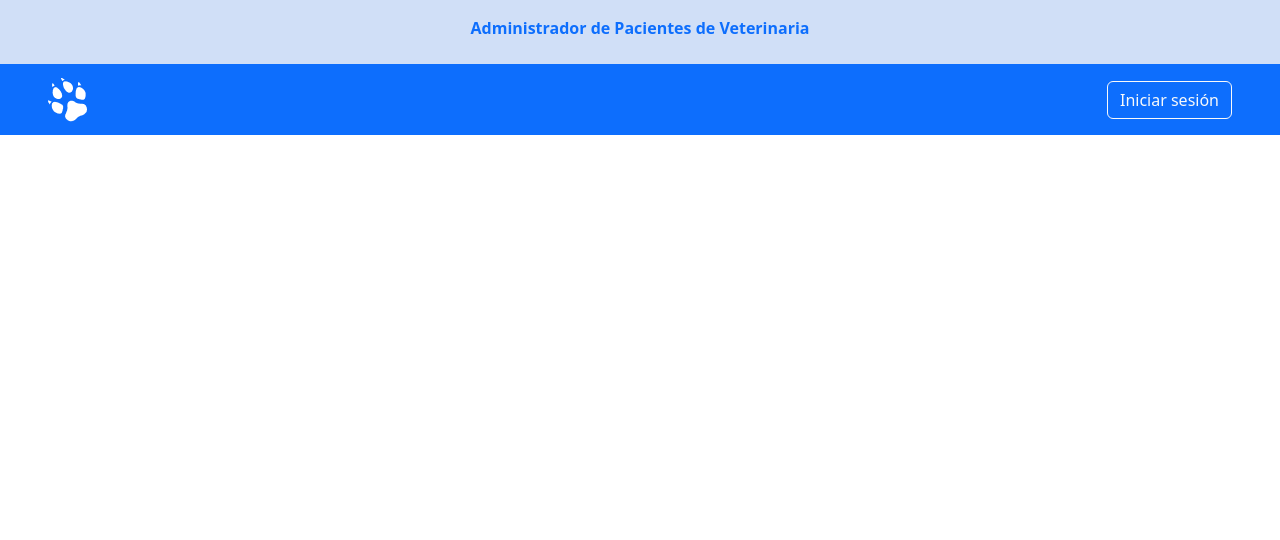
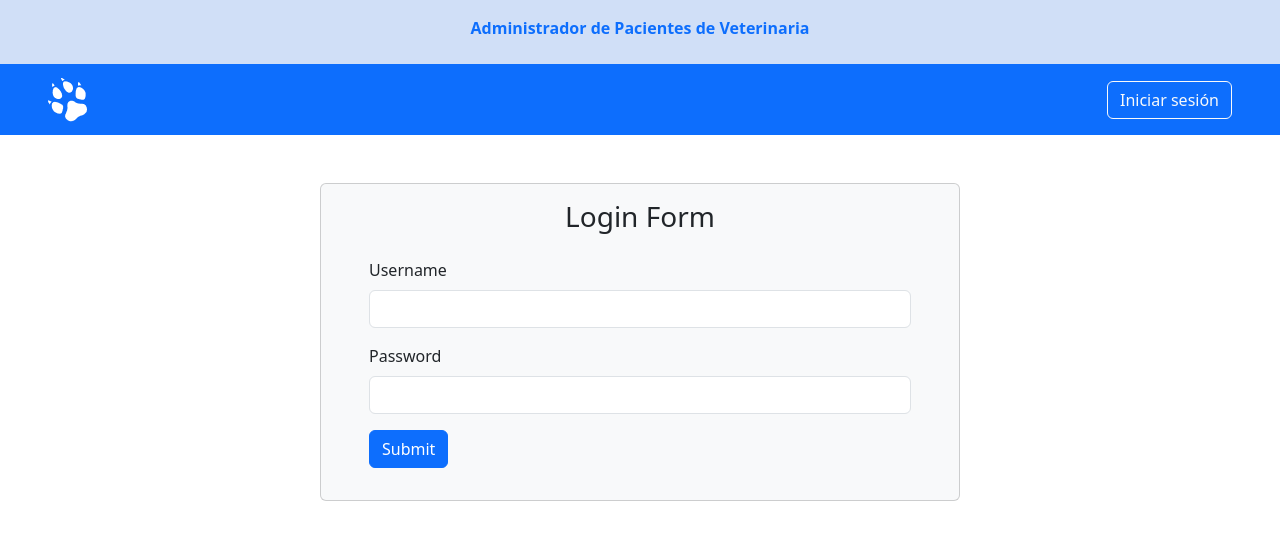
Before and after one commit to ravel01106/veterinary-app-frontend, a React (Vite) app: page / in a window 1280 px wide. Both pictures are taken after a click on the button "Iniciar sesión". Shown: the top 540 px of the page. Built offline with nearby package versions, Linux system fonts and the light colour scheme.

Commit message:
feat: created the LoginForm component

```diff
--- a/src/App.tsx
+++ b/src/App.tsx
@@ -1,13 +1,20 @@
+import React from 'react'
 import './App.css'
 import Header from './components/Header/Header'
+import LoginForm from './components/LoginForm/LoginForm'
 import Navbar from './components/Navbar/Navbar'
 
 function App() {
+  const [visibleForm, setVisibleForm] = React.useState(false)
+
 
   return (
     <div className='App'>
      <Header />
-     <Navbar />
+     <Navbar setVisibleForm = {setVisibleForm}/>
+
+     {visibleForm ? (<LoginForm />): (null)}
+
     </div>
   )
 }
--- /dev/null
+++ b/src/components/LoginForm/LoginForm.module.css
@@ -0,0 +1,7 @@
+.mainContainer {
+    width: 100vw;
+    display: flex;
+    justify-content: center;
+    align-items: center;
+    margin-top: 3rem;
+}
--- /dev/null
+++ b/src/components/LoginForm/LoginForm.tsx
@@ -0,0 +1,68 @@
+import React from "react";
+import style from "./LoginForm.module.css";
+
+
+const LoginForm = () => {
+    const initUser = {
+        username: '',
+        password: ''
+    };
+
+    const [user, setUser] = React.useState(initUser);
+
+    const handleInputChange = (e:React.ChangeEvent<HTMLInputElement>) => {
+        setUser({
+            ...user, [e.target.name]: e.target.value
+        })
+    }
+
+    const handleSubmit = (e:React.ChangeEvent<HTMLFormElement>) => {
+        e.preventDefault()
+        console.log("Logueado")
+
+        setUser(initUser)
+    }
+
+    return (
+        <div className={`${style.mainContainer}`}>
+            <div className="card bg-light w-50 p-3">
+                <h3 className="card-title">Login Form</h3>
+                <div className="card-body text-start">
+                    <form onSubmit={handleSubmit}>
+                        <div className="mb-3 mx-3">
+                            <label className="form-label" id="username">Username</label>
+                            <input
+                                type="text"
+                                className="form-control"
+                                id="username"
+                                name="username"
+                                value={user.username}
+                                onChange={handleInputChange}
+                                required/>
+                        </div>
+                        <div className="mb-3 mx-3">
+                            <label className="form-label" id="password">Password</label>
+                            <input
+                                type="password"
+                                className="form-control"
+                                id="password"
+                                name="password"
+                                value={user.password}
+                                onChange={handleInputChange}
+                                required/>
+                        </div>
+                        <div className="mx-3">
+                            <button
+                            type="submit"
+                            className="btn btn-primary"
+                            >Submit</button>
+                        </div>
+                    </form>
+                </div>
+            </div>
+        </div>
+
+    )
+}
+
+export default LoginForm
--- a/src/components/Navbar/Navbar.tsx
+++ b/src/components/Navbar/Navbar.tsx
@@ -1,4 +1,14 @@
-const Navbar = () => {
+import { Dispatch, SetStateAction } from "react"
+
+interface NavBarProp {
+    setVisibleForm: Dispatch<SetStateAction<boolean>>
+}
+
+const Navbar = ({ setVisibleForm}: NavBarProp) => {
+
+    const changeVisibility = () => {
+        setVisibleForm(true)
+    }
     return (
         <nav className="navbar navbar-expand-sm bg-primary">
             <div className="container-fluid px-5">
@@ -6,11 +16,13 @@
                     <img src={`./logo.png`} alt="#"></img>
                 </a>
                 <div>
-                <button className='btn btn-outline-light' type='button'> Iniciar sesión</button>
+                <button className='btn btn-outline-light' type='button' onClick={changeVisibility}> Iniciar sesión</button>
                 </div>
             </div>
         </nav>
     )
 }
 
+
+
 export default Navbar
```
